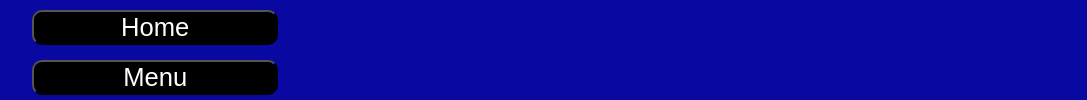
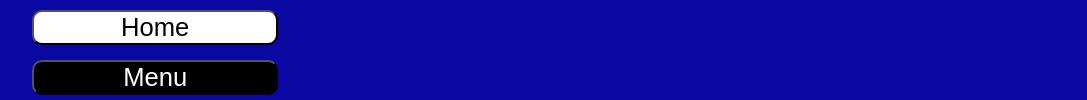
Before and after one commit to dariom25/restaurantPage, a website with bundled scripts: page dist/index.html in a window 1280 px wide. Shown: the part 648-748 px from the top of the page, without its empty margins (96-1183 px from the left). Built offline with nearby package versions, Linux system fonts and the light colour scheme.

Commit message:
Adjust the colors of the home button

```diff
--- a/src/sidebar/sidebar-style.css
+++ b/src/sidebar/sidebar-style.css
@@ -17,3 +17,8 @@
 .tab:hover{
     opacity: 0.8;
 }
+
+.home-button{
+    background-color: white;
+    color: black;
+}
```
